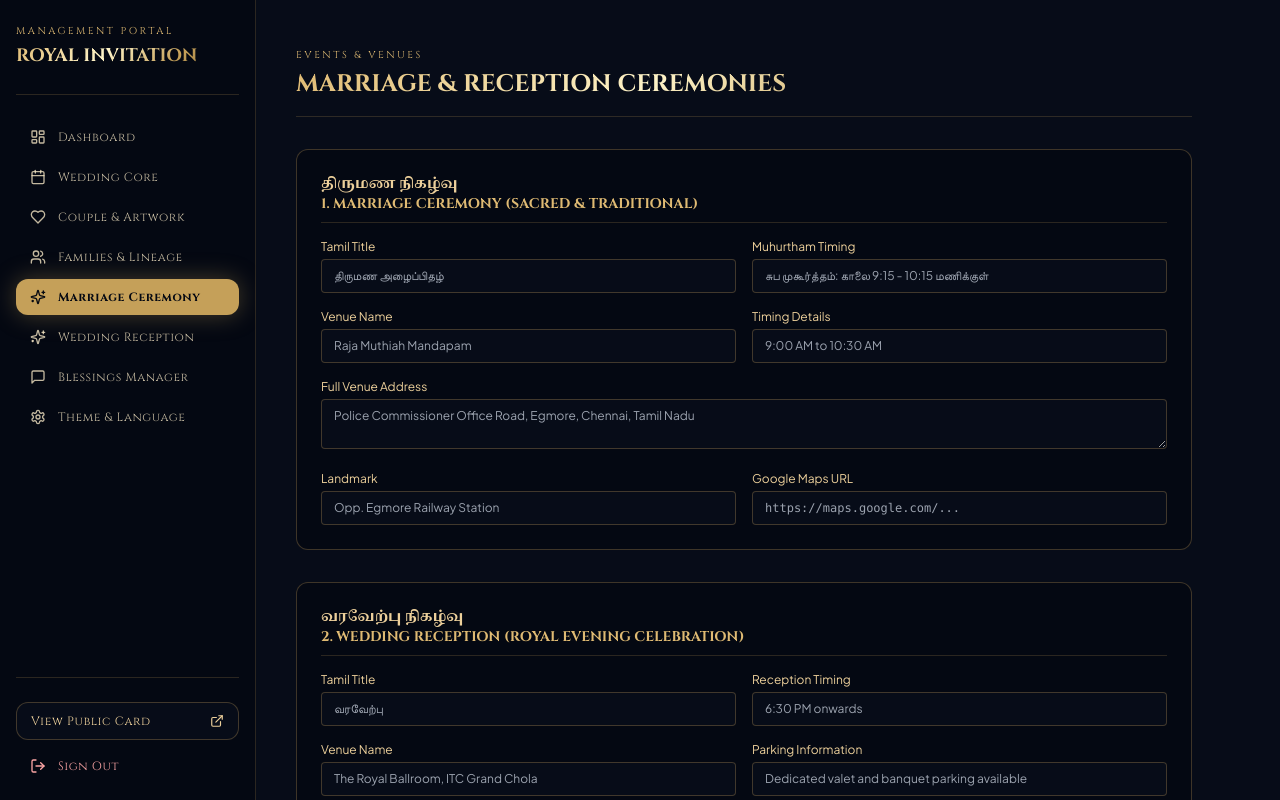
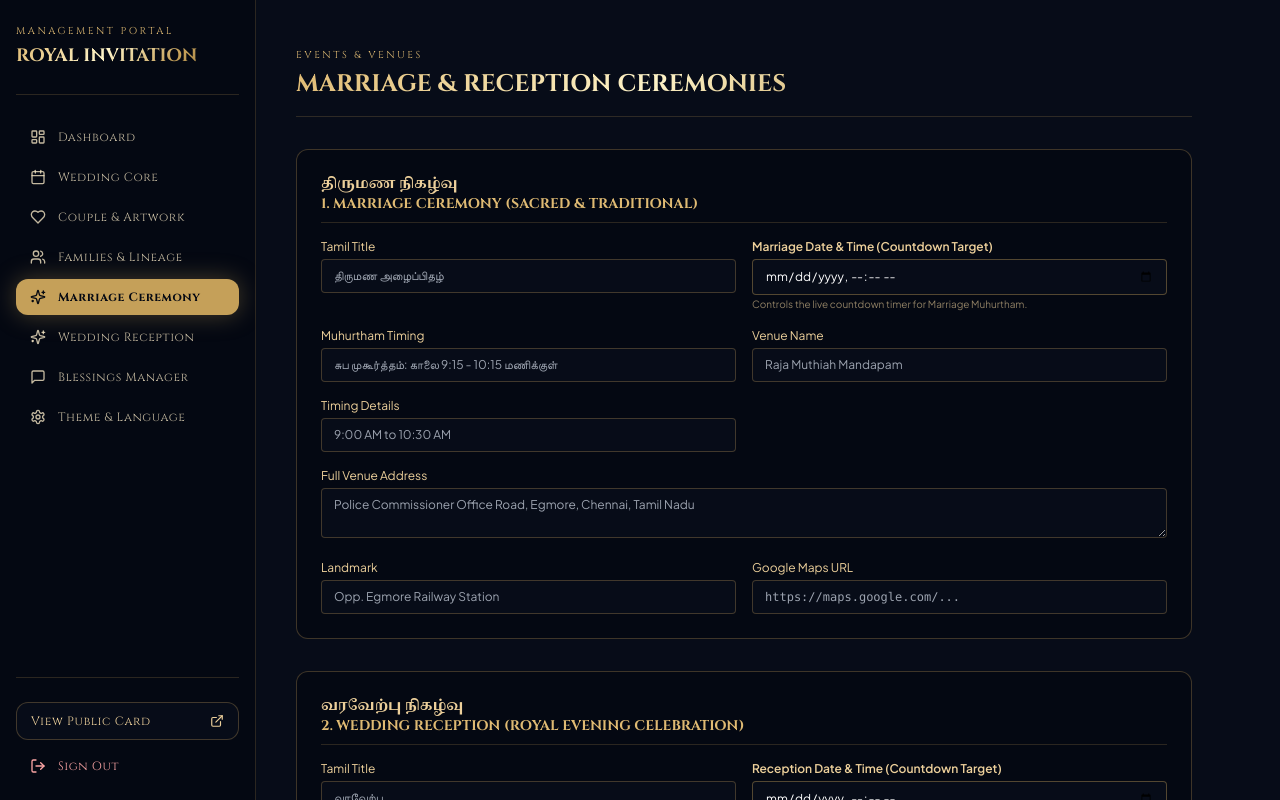
Before and after one commit to pandeeswaranb284-lab/marriage_invitation, a React (Vite) app in the folder frontend/: page /admin/marriage in a window 1280 px wide. Built offline with nearby package versions, Linux system fonts and the light colour scheme; no server answers; sample sign-in values are in the browser's storage.

Commit message:
Update date to Friday 13 Nov 2026, add admin countdown date & time pickers, and implement dual Marriage and Reception countdowns

```diff
--- a/frontend/src/pages/admin/CeremonyEditor.jsx
+++ b/frontend/src/pages/admin/CeremonyEditor.jsx
@@ -1,6 +1,19 @@
 import React, { useEffect, useState } from 'react';
 import { Save, CheckCircle2 } from 'lucide-react';
 import { API_BASE } from '../../services/api';
+
+const toDatetimeLocal = (dateStr) => {
+  if (!dateStr) return '';
+  const d = new Date(dateStr);
+  if (isNaN(d.getTime())) return '';
+  const pad = (n) => String(n).padStart(2, '0');
+  const year = d.getFullYear();
+  const month = pad(d.getMonth() + 1);
+  const day = pad(d.getDate());
+  const hours = pad(d.getHours());
+  const minutes = pad(d.getMinutes());
+  return `${year}-${month}-${day}T${hours}:${minutes}`;
+};
 
 export default function CeremonyEditor({ type = "both" }) {
   const [wedding, setWedding] = useState(null);
@@ -43,6 +56,7 @@ export default function CeremonyEditor({ type = "both" }) {
           Authorization: `Bearer ${token}`,
         },
         body: JSON.stringify({
+          wedding_date: wedding.marriage_details?.ceremony_date || wedding.wedding_date,
           marriage_details: wedding.marriage_details,
           reception_details: wedding.reception_details,
         }),
@@ -117,6 +131,25 @@ export default function CeremonyEditor({ type = "both" }) {
                 placeholder="திருமண அழைப்பிதழ்"
                 className="w-full px-3 py-2 rounded bg-navy-900 border border-gold-500/30 text-white text-xs"
               />
+            </div>
+
+            <div>
+              <label className="block text-xs font-semibold text-gold-300 mb-1">
+                Marriage Date & Time (Countdown Target)
+              </label>
+              <input
+                type="datetime-local"
+                value={toDatetimeLocal(marriage.ceremony_date || wedding?.wedding_date)}
+                onChange={(e) => {
+                  const val = e.target.value ? new Date(e.target.value).toISOString() : null;
+                  updateMarriage('ceremony_date', val);
+                  setWedding(prev => ({ ...prev, wedding_date: val }));
+                }}
+                className="w-full px-3 py-2 rounded bg-navy-900 border border-gold-500/40 text-white text-xs focus:outline-none focus:border-gold-400"
+              />
+              <span className="text-[10px] text-gold-300/60 mt-0.5 block">
+                Controls the live countdown timer for Marriage Muhurtham.
+              </span>
             </div>
 
             <div>
@@ -209,6 +242,24 @@ export default function CeremonyEditor({ type = "both" }) {
             </div>
 
             <div>
+              <label className="block text-xs font-semibold text-gold-300 mb-1">
+                Reception Date & Time (Countdown Target)
+              </label>
+              <input
+                type="datetime-local"
+                value={toDatetimeLocal(reception.reception_date)}
+                onChange={(e) => {
+                  const val = e.target.value ? new Date(e.target.value).toISOString() : null;
+                  updateReception('reception_date', val);
+                }}
+                className="w-full px-3 py-2 rounded bg-navy-900 border border-gold-500/40 text-white text-xs focus:outline-none focus:border-gold-400"
+              />
+              <span className="text-[10px] text-gold-300/60 mt-0.5 block">
+                Controls the live countdown timer for Wedding Reception.
+              </span>
+            </div>
+
+            <div>
               <label className="block text-xs text-gold-300 mb-1">Reception Timing</label>
               <input
                 type="text"
--- a/frontend/src/pages/admin/WeddingEditor.jsx
+++ b/frontend/src/pages/admin/WeddingEditor.jsx
@@ -24,6 +24,19 @@ const slugify = (groom, bride) => {
     .trim()
     .replace(/\s+/g, '-');
   return clean || 'wedding-invitation';
+};
+
+const toDatetimeLocal = (dateStr) => {
+  if (!dateStr) return '';
+  const d = new Date(dateStr);
+  if (isNaN(d.getTime())) return '';
+  const pad = (n) => String(n).padStart(2, '0');
+  const year = d.getFullYear();
+  const month = pad(d.getMonth() + 1);
+  const day = pad(d.getDate());
+  const hours = pad(d.getHours());
+  const minutes = pad(d.getMinutes());
+  return `${year}-${month}-${day}T${hours}:${minutes}`;
 };
 
 export default function WeddingEditor() {
@@ -387,6 +400,44 @@ export default function WeddingEditor() {
               placeholder="e.g. Priya or Sneha"
               className="w-full px-4 py-2.5 rounded-lg bg-navy-950 border border-gold-500/40 text-white text-sm focus:outline-none focus:border-gold-400"
             />
+          </div>
+        </div>
+
+        {/* Wedding Date & Time Countdown Settings */}
+        <div className="grid grid-cols-1 md:grid-cols-2 gap-4 p-4 rounded-xl bg-navy-950/70 border border-gold-500/30">
+          <div>
+            <label className="block text-xs font-cinzel tracking-wider text-gold-300 uppercase mb-1.5 flex items-center justify-between">
+              <span>Wedding Date & Time (Countdown Target)</span>
+              <span className="text-[10px] text-emerald-400 font-mono">Friday, 13 Nov 2026</span>
+            </label>
+            <input
+              type="datetime-local"
+              value={toDatetimeLocal(wedding?.wedding_date)}
+              onChange={(e) => {
+                const val = e.target.value ? new Date(e.target.value).toISOString() : null;
+                setWedding({ ...wedding, wedding_date: val });
+              }}
+              className="w-full px-4 py-2.5 rounded-lg bg-navy-900 border border-gold-500/40 text-white text-sm focus:outline-none focus:border-gold-400"
+            />
+            <p className="text-[11px] text-gold-200/50 mt-1">
+              Controls the live Marriage countdown timer on the invitation.
+            </p>
+          </div>
+
+          <div>
+            <label className="block text-xs font-cinzel tracking-wider text-gold-300 uppercase mb-1.5">
+              Wedding Display Time
+            </label>
+            <input
+              type="text"
+              value={wedding?.wedding_time || ''}
+              onChange={(e) => setWedding({ ...wedding, wedding_time: e.target.value })}
+              placeholder="e.g. காலை 9:00 AM - 10:30 AM"
+              className="w-full px-4 py-2.5 rounded-lg bg-navy-900 border border-gold-500/40 text-white text-sm focus:outline-none focus:border-gold-400"
+            />
+            <p className="text-[11px] text-gold-200/50 mt-1">
+              The auspicious timing text displayed on invitation cards.
+            </p>
           </div>
         </div>
 
--- a/frontend/src/sections/HomeSection.jsx
+++ b/frontend/src/sections/HomeSection.jsx
@@ -3,13 +3,33 @@ import { motion } from 'framer-motion';
 import { Calendar, Heart, Sparkles } from 'lucide-react';
 import { resolveMediaUrl } from '../services/api';
 
-function CountdownTimer({ weddingDate }) {
+function DualCountdownTimer({ wedding }) {
+  const [activeTab, setActiveTab] = useState('marriage'); // 'marriage' | 'reception'
+
+  const marriageDate = wedding?.marriage_details?.ceremony_date || wedding?.wedding_date;
+  const receptionDate = wedding?.reception_details?.reception_date || wedding?.wedding_date;
+
+  const targetDate = activeTab === 'marriage' ? marriageDate : receptionDate;
+  const targetLabel = activeTab === 'marriage' ? 'Marriage Muhurtham' : 'Wedding Reception';
+  const targetTamil = activeTab === 'marriage' ? 'திருமண சுப முகூர்த்தம்' : 'வரவேற்பு நன்னாள்';
+  const targetTime = activeTab === 'marriage'
+    ? (wedding?.marriage_details?.muhurtham_time || wedding?.wedding_time || 'காலை 9:00 AM - 10:30 AM')
+    : (wedding?.reception_details?.reception_time || 'மாலை 6:30 PM முதல்');
+
   const [time, setTime] = useState({ days: 0, hours: 0, minutes: 0, seconds: 0, done: false });
 
   useEffect(() => {
     const calc = () => {
-      const diff = new Date(weddingDate).getTime() - Date.now();
-      if (diff <= 0) { setTime(t => ({ ...t, done: true })); return; }
+      if (!targetDate) return;
+      const diff = new Date(targetDate).getTime() - Date.now();
+      if (diff <= 0 && diff > -86400000) {
+        setTime({ days: 0, hours: 0, minutes: 0, seconds: 0, done: true, isToday: true });
+        return;
+      }
+      if (diff <= -86400000) {
+        setTime({ days: 0, hours: 0, minutes: 0, seconds: 0, done: true, isToday: false });
+        return;
+      }
       setTime({
         days:    Math.floor(diff / 86400000),
         hours:   Math.floor((diff % 86400000) / 3600000),
@@ -21,15 +41,7 @@ function CountdownTimer({ weddingDate }) {
     calc();
     const id = setInterval(calc, 1000);
     return () => clearInterval(id);
-  }, [weddingDate]);
-
-  if (time.done) {
-    return (
-      <div className="py-4 px-8 rounded-2xl bg-[#FCE4E8] border border-[#E85D75]/40 text-center shadow-sm">
-        <p className="font-cinzel text-lg text-[#8F3045] tracking-widest">✦ TODAY IS THE WEDDING DAY ✦</p>
-      </div>
-    );
-  }
+  }, [targetDate]);
 
   const units = [
     { label: 'DAYS',    val: time.days },
@@ -39,16 +51,63 @@ function CountdownTimer({ weddingDate }) {
   ];
 
   return (
-    <div className="space-y-3">
+    <div className="space-y-3.5">
+      {/* Event Selector Toggle */}
+      <div className="flex items-center justify-center gap-2">
+        <div className="inline-flex p-1 rounded-full bg-white/95 border border-[#FCE4E8] shadow-sm">
+          <button
+            type="button"
+            onClick={() => setActiveTab('marriage')}
+            className={`px-3.5 sm:px-4 py-1.5 rounded-full text-[11px] sm:text-xs font-cinzel font-bold tracking-wider transition-all duration-300 flex items-center gap-1.5 ${
+              activeTab === 'marriage'
+                ? 'bg-gradient-to-r from-[#E85D75] to-[#E11D48] text-white shadow-md'
+                : 'text-[#8F3045]/70 hover:text-[#8F3045]'
+            }`}
+          >
+            <span>💍</span>
+            <span>Marriage Countdown</span>
+          </button>
+          <button
+            type="button"
+            onClick={() => setActiveTab('reception')}
+            className={`px-3.5 sm:px-4 py-1.5 rounded-full text-[11px] sm:text-xs font-cinzel font-bold tracking-wider transition-all duration-300 flex items-center gap-1.5 ${
+              activeTab === 'reception'
+                ? 'bg-gradient-to-r from-[#E85D75] to-[#E11D48] text-white shadow-md'
+                : 'text-[#8F3045]/70 hover:text-[#8F3045]'
+            }`}
+          >
+            <span>✨</span>
+            <span>Reception Countdown</span>
+          </button>
+        </div>
+      </div>
+
+      {/* Target Title & Time Details */}
+      <div className="text-center space-y-0.5">
+        <span className="font-tamil text-xs text-[#8F3045]/70 font-semibold">{targetTamil}</span>
+        <p className="font-cinzel text-xs font-bold text-[#E85D75] tracking-widest uppercase">
+          COUNTING DOWN TO {targetLabel}
+        </p>
+        <span className="text-[11px] font-sans text-[#8F3045]/60 block">
+          {targetTime}
+        </span>
+      </div>
+
+      {time.done ? (
+        <div className="py-4 px-6 rounded-2xl bg-[#FCE4E8] border border-[#E85D75]/40 text-center shadow-sm">
+          <p className="font-cinzel text-sm sm:text-base text-[#8F3045] tracking-widest font-bold">
+            ✦ TODAY IS THE {activeTab === 'marriage' ? 'MARRIAGE CEREMONY' : 'WEDDING RECEPTION'} ✦
+          </p>
+        </div>
+      ) : (
         <div className="grid grid-cols-4 gap-2.5 sm:gap-4 max-w-md mx-auto">
           {units.map(({ label, val }, i) => (
             <motion.div
               key={label}
               initial={{ opacity: 0, y: 12 }}
-            whileInView={{ opacity: 1, y: 0 }}
-            viewport={{ once: true }}
-            transition={{ delay: i * 0.08 }}
-            className="flex flex-col items-center justify-center py-3.5 px-2 rounded-2xl bg-white/90 border border-[#FCE4E8] shadow-[0_4px_16px_rgba(232,93,117,0.08)]"
+              animate={{ opacity: 1, y: 0 }}
+              transition={{ delay: i * 0.05 }}
+              className="flex flex-col items-center justify-center py-3.5 px-2 rounded-2xl bg-white/95 border border-[#FCE4E8] shadow-[0_4px_16px_rgba(232,93,117,0.08)]"
             >
               <span className="font-serif text-2xl sm:text-3xl md:text-4xl font-bold text-[#8F3045] leading-none tabular-nums">
                 {String(val).padStart(2, '0')}
@@ -59,6 +118,7 @@ function CountdownTimer({ weddingDate }) {
             </motion.div>
           ))}
         </div>
+      )}
     </div>
   );
 }
@@ -371,7 +431,7 @@ export default function HomeSection({ id, wedding, formattedDate }) {
           transition={{ delay: 0.85 }}
           className="w-full max-w-lg mt-1"
         >
-          <CountdownTimer weddingDate={wedding.wedding_date} />
+          <DualCountdownTimer wedding={wedding} />
         </motion.div>
 
         {/* Quote: "Two Hearts, Two Families, One Beautiful Beginning" */}
```
Also changed, not shown: 1 other file (tests, documents, lock files or other folders). Lines whose indentation alone changed are shown as unchanged.
